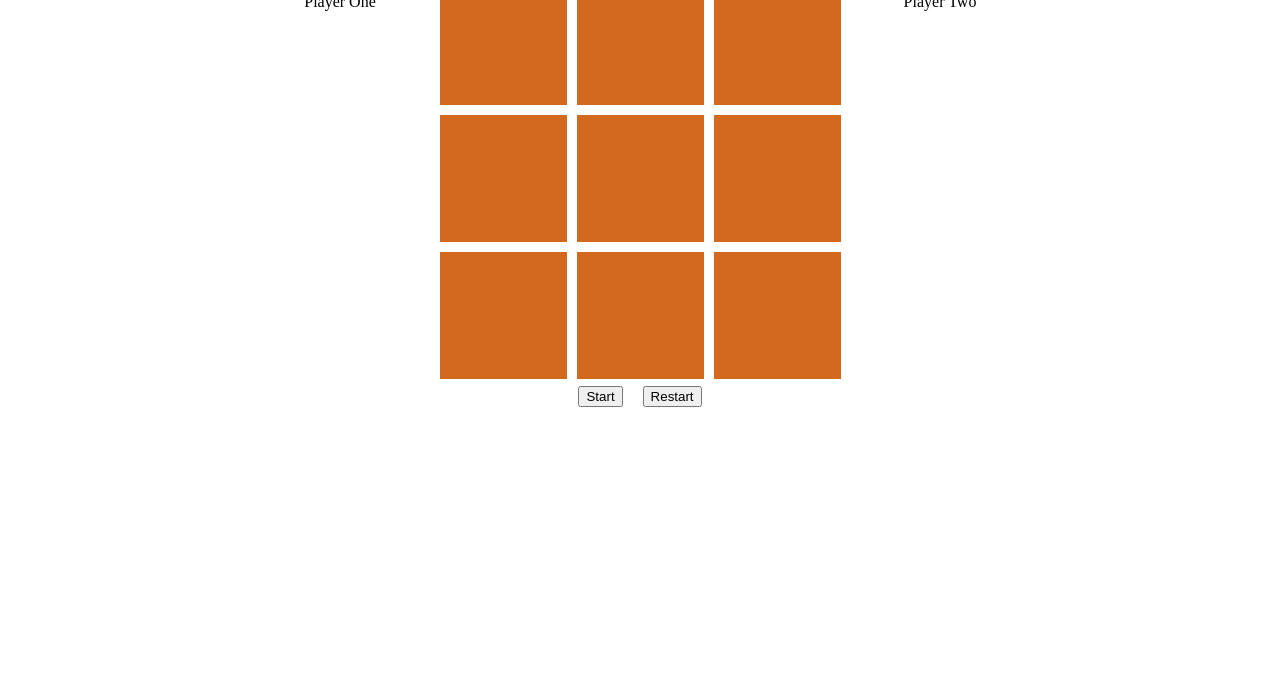
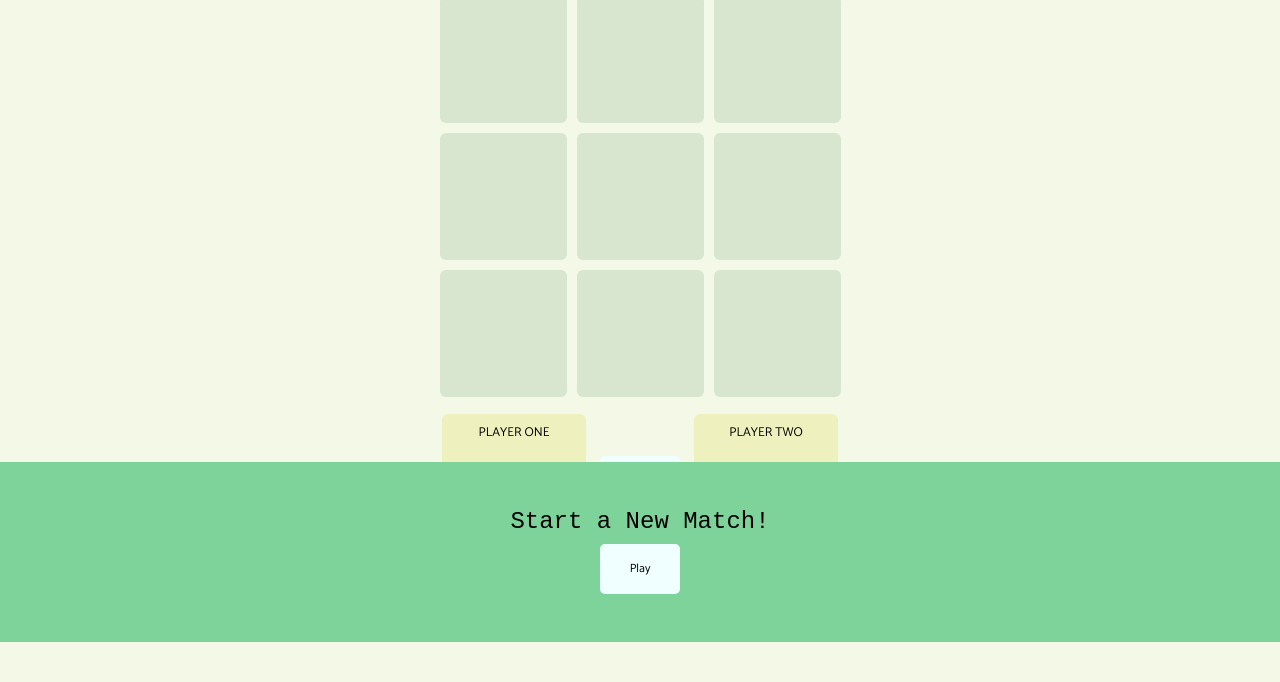
Before and after one commit to vanquiche/TicTacToeGame, a plain HTML site: page index.html in a window 1280 px wide. Shown: the part 118-800 px from the top of the page. Drawn offline with Linux system fonts and the light colour scheme.

Commit message:
add UI and output displays

```diff
--- a/index.html
+++ b/index.html
@@ -9,22 +9,43 @@
   <meta name="viewport" content="width=device-width, initial-scale=1">
   <link rel="stylesheet" href="reset.css">
   <link rel="stylesheet" href="style.css">
+  <link rel="preconnect" href="https://fonts.gstatic.com">
+  <link href="https://fonts.googleapis.com/css2?family=Amatic+SC:wght@700&display=swap" rel="stylesheet">
+  <link rel="preconnect" href="https://fonts.gstatic.com">
+  <link href="https://fonts.googleapis.com/css2?family=Catamaran&display=swap" rel="stylesheet">
 </head>
 
 <body>
+  <div id='blockCover' class='blockout hide'></div>
+  <div id='holder'>
     <h1 id='title' class='headingTxt'>Tic-Tac-Toe</h1>
+    <!-- notification sign  -->
+    <div id='noticeContainer' class='sign shrink'>
+      <!-- Start New Game? -->
+      <p id='message' class='text'></p>
+      <div id='startGameBtn' class='btn'>Play</div>
+    </div>
     <!-- main wrapper -->
-  <div id='mainContainer' class='mainWrapper'>
-    <!-- player one container -->
-    <div id='playerOneContainer' class='playerContainer'>Player One</div>
+    <div id='mainContainer' class='gameWrapper'>
       <!-- game board -->
       <div id='gameBoard' class='boardContainer'></div>
+    </div>
+    <div id='infoContainer' class=''>
+      <!-- player one container -->
+      <div id='playerOneContainer' class='playerContainer'>PLAYER ONE
+        <p id='p1ScoreTxt' class='scoreTxt'></p>
+        <span class='marker'>X</span>
+      </div>
+      <div id='' class='btnContainer'>
+        <div id='restartGameBtn' class='btn'>Restart</div>
+        <!-- <button id='endGame' class='btn'>restart</button> -->
+      </div>
       <!-- player two container -->
-    <div id='playerTwoContainer' class='playerContainer'>Player Two</div>
+      <div id='playerTwoContainer' class='playerContainer'>PLAYER TWO
+        <p id='p2ScoreTxt' class='scoreTxt'></p>
+        <span class='marker'>O</span>
       </div>
-  <div id='buttonContainer'class=''>
-  <button id='startGameBtn' class='btn'>Start</button>
-  <button id='restartGameBtn' class='btn'>Restart</button>
+    </div>
   </div>
   <script src="script.js"></script>
 </body>
--- a/script.js
+++ b/script.js
@@ -20,10 +20,10 @@ const player = (name, mark) => {
     return (turn = state);
   }
   function setScore(num) {
-    score = num;
+    score += num;
   }
   function getScore() {
-    return score;
+    return 'score: ' + score;
   }
   return {
     //public
@@ -45,17 +45,30 @@ const controller = (() => {
   const restartBtn = document.getElementById('restartGameBtn');
   const p1Container = document.getElementById('playerOneContainer');
   const p2Container = document.getElementById('playerTwoContainer');
+  const noticeSign = document.getElementById('noticeContainer');
+  const message = document.getElementById('message');
+  const block = document.getElementById('blockCover');
+  const p1Score = document.getElementById('p1ScoreTxt');
+  const p2Score = document.getElementById('p2ScoreTxt');
 
   // event listeners
   // start button
   startBtn.addEventListener('click', () => {
+    clearBoard();
     startGame();
-    startBtn.disabled = true;
+    noticeSign.classList.add('shrink');
+    block.classList.add('hide');
   });
   // restart button
   restartBtn.addEventListener('click', () => {
     clearBoard();
-    startBtn.disabled = false;
+    startGame();
+    noticeSign.classList.add('shrink');
+  });
+  window.addEventListener('load', () => {
+    noticeSign.classList.remove('shrink');
+    message.innerText = 'Start a New Match!';
+    block.classList.remove('hide');
   });
 
   function startGame() {
@@ -64,30 +77,28 @@ const controller = (() => {
       case 0:
         p1.setTurn(true);
         playerMark = 'X';
-        console.log('player one turn');
         p1Container.classList.add('blue');
         break;
       case 1:
         p2.setTurn(true);
         playerMark = 'O';
-        console.log('player two turn');
         p2Container.classList.add('blue');
         break;
     }
+    // update score
+    p1Score.innerText = `${p1.getScore()}`;
+    p2Score.innerText = `${p2.getScore()}`;
   }
   function clearBoard() {
-    let restart = confirm('restart game?');
-    if (restart === false) return;
-    else if (restart === true) {
     for (let i = 0; i < board.length; i++) {
       let id = i;
       document.getElementById(id).innerText = '';
+      document.getElementById(id).classList.remove('highlight');
       board[i] = '';
     }
     p1.setTurn(false);
     p2.setTurn(false);
     switchTurn('');
-    }
   }
 
   function switchTurn(mark) {
@@ -116,20 +127,20 @@ const controller = (() => {
   }
   function checkWin(mark) {
     let win = false;
-    let conditions = [
+    const conditions = [
       // row
       [0, 1, 2],
       [3, 4, 5],
       [6, 7, 8],
-      // column
       [0, 3, 6],
       [1, 4, 7],
       [2, 5, 8],
-      // diagonal
       [0, 4, 8],
-      [2, 4, 6]
+      [2, 4, 6],
     ];
     let position = [];
+    let winningPosition = [];
+    let player;
     // find position of mark on board
     for (let i = 0; i < board.length; i++) {
       if (board[i] === mark) {
@@ -137,17 +148,30 @@ const controller = (() => {
       }
       // compare against winning conditions
       for (let j = 0; j < conditions.length; j++) {
-        if (conditions[j].every((item) => position.includes(item)) === true) win = true;
+        if (conditions[j].every((item) => position.includes(item)) === true) {
+          winningPosition.push(...conditions[j]);
+          win = true;
         }
       }
+    }
+    mark === 'X' ? player = 'Player One' : player = 'Player Two';
+    let lightSquare = position.filter(item => winningPosition.includes(item));
     if (win === true) {
       playerMark = '';
       p1.setTurn(false);
       p2.setTurn(false);
-      alert(mark + ' you win');
+      mark === 'X' ? p1.setScore(1) : p2.setScore(1);
+      noticeSign.classList.remove('shrink');
+      block.classList.remove('hide');
+      message.innerText = player + ' wins! \n Play again?';
+      highlightSquare(lightSquare);
     }
   }
-
+  function highlightSquare(arr) {
+    for (let i = 0; i < arr.length; i++) {
+      document.getElementById(arr[i]).classList.add('highlight');
+    }
+  }
   return {
     switchTurn,
   };
@@ -162,7 +186,6 @@ const gameBoard = (() => {
       square.classList = 'square';
       square.id = i;
       boardContainer.appendChild(square);
-
       // event listener
       // board squares
       square.addEventListener('click', () => {
--- a/style.css
+++ b/style.css
@@ -1,23 +1,33 @@
 * {
   box-sizing: border-box;
 }
+body {
+
+  background-color: #f4f8e6;
+}
 #title {
-  margin: 1em 0 1em 0;
+  font-family: Amatic SC;
+  margin-bottom: 20px;
+  font-size: 4em;
+}
+#holder {
+  display: flex;
+  flex-direction: column;
+  margin: 30px auto 0 auto;
 }
 .headingTxt {
   text-align: center;
   font-size: 2em;
 }
-.mainWrapper {
+.gameWrapper {
   display: grid;
-  grid-template-columns: repeat(3, auto);
+  grid-template-columns: auto;
+  grid-template-rows: repeat(2, auto);
   justify-content: center;
-  /* background-color: aqua; */
 }
 .boardContainer {
   height: 400px;
   width: 400px;
-  /* background-color: lightblue; */
   display: grid;
   grid-template-columns: repeat(3, auto);
   gap: 10px;
@@ -27,32 +37,123 @@
 .square {
   height: 127px;
   width: 127px;
-  background-color: chocolate;
+  background-color: #d8e6cf;
   display: flex;
   justify-content: center;
   align-items: center;
+  color: #80D39B;
+  font-family: sans-serif;
+  font-size: 2.5em;
+  cursor: pointer;
+  border-radius: 6px;
+  transition: 0.8s ease;
+  font-family: Catamaran;
+}
+.square:hover {
+  background-color: #e3f3d9;
+}
+
+.highlight {
+  border: 2px solid lightblue;
+  box-shadow: 0 0 8px #9ecaed;
+  background-color: rgb(205, 221, 226);
   color: white;
-  font-family: sans-serif;
-  font-size: 2em;
-  cursor: pointer;
 }
 
 .playerContainer {
+  position: relative;
   display: flex;
-  justify-content: center;
-  /* background-color: beige; */
+  flex-direction: column;
+  /* justify-content: center; */
+  align-items: center;
+  background-color: #EEF1BD;
+  border-radius: 10px;
   width: 200px;
   padding: 1em;
+  margin-top: 6px;
+  font-size: .8em;
+  font-family: Catamaran;
+  border: 4px solid #f4f8e6;
 }
 .blue {
-  color: red;
+  border: 4px solid #80D39B;
+  transition: 0.5s ease;
+
 }
-#buttonContainer {
-  /* background-color: burlywood; */
+#infoContainer {
+  width: 420px;
+  margin: auto;
   padding: 0.5em;
   display: flex;
+  height: 170px;
+  justify-content: center;
+}
+.btnContainer {
+  display: flex;
+  flex-direction: column;
   justify-content: center;
 }
 .btn {
-  margin: 0 10px 0 10px;
+  display: flex;
+  align-items: center;
+  justify-content: center;
+  background-color: azure;
+  font-size: .75em;
+  width: 80px;
+  height: 50px;
+  border-radius: 5px;
+  text-align: center;
+  margin: 10px;
+  cursor: pointer;
+  font-family: Catamaran;
+  transition: 0.4s ease;
 }
+.btn:hover {
+  background-color: white;
+  transform: scale(110%);
+}
+.blockout {
+  position: fixed;
+  top: 0;
+  left: 0;
+  bottom: 0;
+  right: 0;
+  z-index: 99;
+  opacity: 30%;
+}
+.hide {
+  visibility: hidden;
+}
+.sign {
+  display: flex;
+  flex-direction: column;
+  justify-content: center;
+  align-items: center;
+  position: absolute;
+  padding: 20px 0 10px 0;
+  bottom: 5%;
+  width: 100%;
+  height: 180px;
+  background-color: hsla(140, 49%, 66%, 100%);
+  z-index: 100;
+  transition: 0.3s ease;
+  text-align: center;
+}
+
+.shrink {
+  transform: scaleY(0);
+}
+.marker {
+  position: absolute;
+  top: 45%;
+  font-size: 3em;
+  font-family: Catamaran;
+}
+.text {
+  font-size: 1.5em;
+  font-family: 'Courier New', Courier, monospace
+}
+.scoreTxt {
+  font-family: Catamaran;
+
+}
```
Lines whose indentation alone changed are shown as unchanged.
